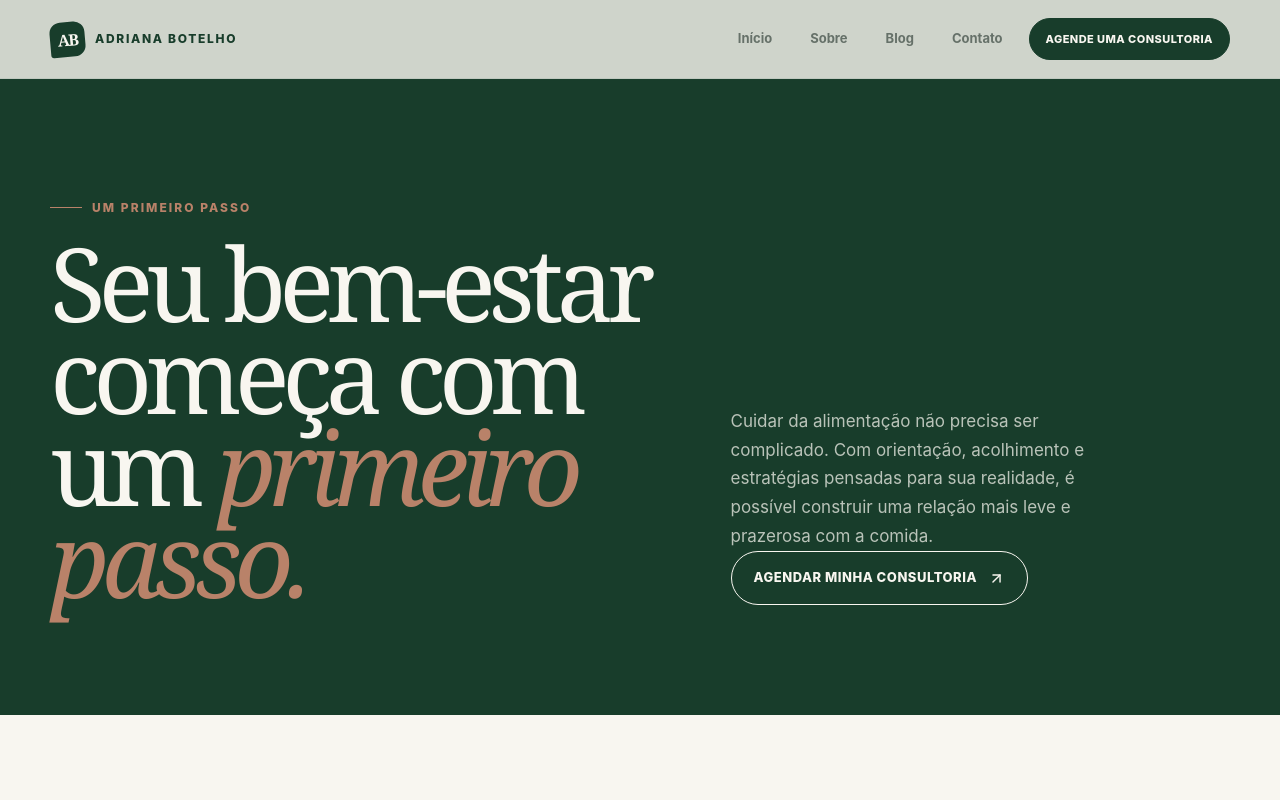
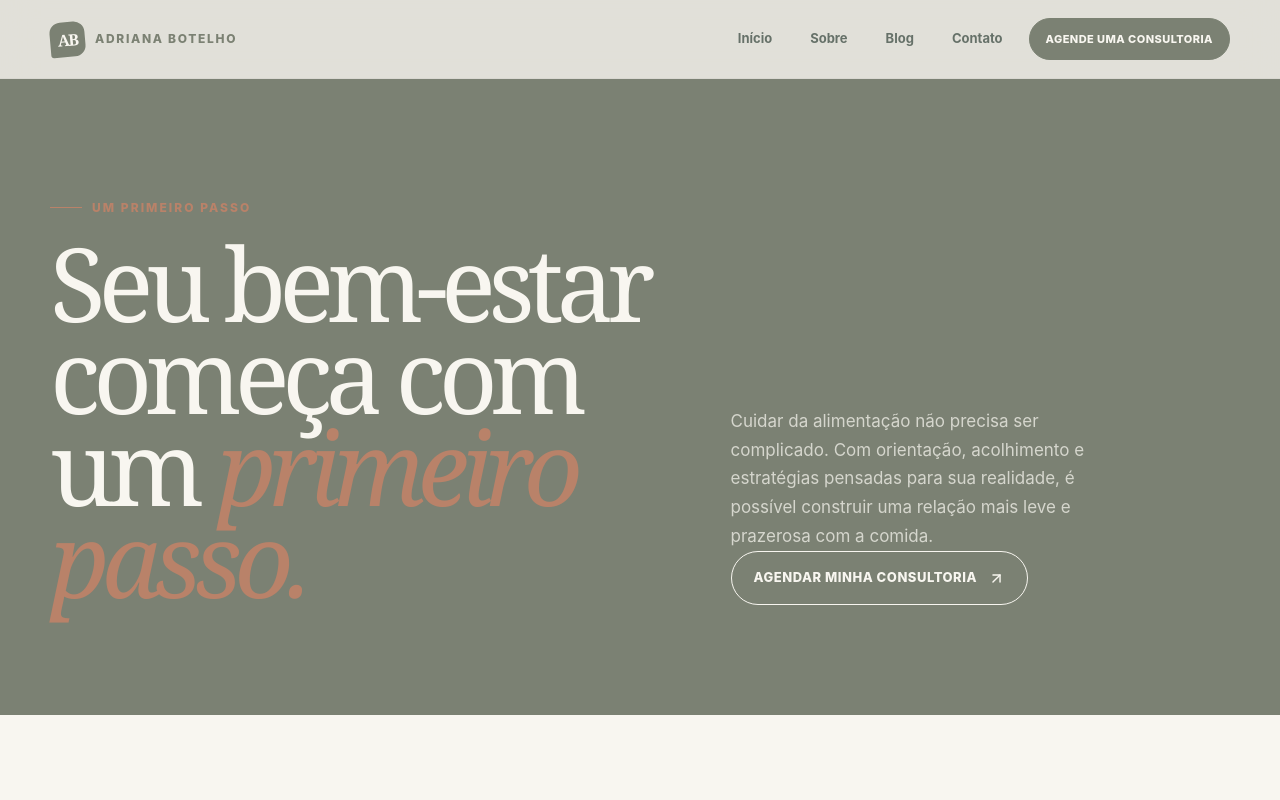
Before and after one commit to richardheyjedi/adrianabotelho, a Next.js app: page /contato in a window 1280 px wide. Shown: the top 800 px of the page. Built offline with nearby package versions, Linux system fonts and the light colour scheme.

Commit message:
Update site primary color palette

```diff
--- a/public/links/index.html
+++ b/public/links/index.html
@@ -3,7 +3,7 @@
 <head>
   <meta charset="utf-8">
   <meta name="viewport" content="width=device-width, initial-scale=1, viewport-fit=cover">
-  <meta name="theme-color" content="#183d2b">
+  <meta name="theme-color" content="#7b8173">
   <meta name="description" content="Adriana Botelho, nutricionista. Ciência, sabor e propósito para a alimentação caber na rotina da família.">
   <meta property="og:title" content="Adriana Botelho | Nutricionista">
   <meta property="og:description" content="Ciência, sabor e propósito.">
@@ -11,8 +11,8 @@
   <title>Adriana Botelho | Nutricionista</title>
   <style>
     :root {
-      --forest: #183d2b;
-      --forest-2: #245439;
+      --forest: #7b8173;
+      --forest-2: #656b5e;
       --moss: #5b7b5c;
       --sage: #a9c0a5;
       --mint: #e1ecdd;
@@ -25,7 +25,7 @@
       --rust: #b87356;
       --display: Georgia, "Times New Roman", serif;
       --body: Inter, ui-sans-serif, system-ui, -apple-system, BlinkMacSystemFont, "Segoe UI", sans-serif;
-      --shadow: 0 18px 45px rgba(24, 61, 43, .12);
+      --shadow: 0 18px 45px rgba(123, 129, 115, .12);
     }
 
     * { box-sizing: border-box; }
@@ -41,11 +41,11 @@
 
     .page { width: min(100% - 28px, 620px); margin: 0 auto; padding: 26px 0 34px; }
     .scroll-progress { position: fixed; inset: 0 0 auto; z-index: 30; height: 3px; background: var(--gold); transform: scaleX(0); transform-origin: left center; will-change: transform; }
-    .quick-nav { position: sticky; top: 13px; z-index: 12; display: grid; grid-template-columns: repeat(3, 1fr); gap: 4px; margin: 24px 0 2px; padding: 5px; border: 1px solid rgba(210, 221, 208, .92); border-radius: 16px; background: rgba(255, 254, 251, .78); box-shadow: 0 8px 24px rgba(24, 61, 43, .08); backdrop-filter: blur(16px); }
+    .quick-nav { position: sticky; top: 13px; z-index: 12; display: grid; grid-template-columns: repeat(3, 1fr); gap: 4px; margin: 24px 0 2px; padding: 5px; border: 1px solid rgba(210, 221, 208, .92); border-radius: 16px; background: rgba(255, 254, 251, .78); box-shadow: 0 8px 24px rgba(123, 129, 115, .08); backdrop-filter: blur(16px); }
     .quick-nav a { display: flex; align-items: center; justify-content: center; gap: 6px; min-height: 35px; border-radius: 11px; color: var(--muted); font-size: 11px; font-weight: 850; text-decoration: none; transition: color .22s, background .22s, transform .22s; }
     .quick-nav a::before { width: 5px; height: 5px; content: ""; border: 1px solid currentColor; border-radius: 50%; opacity: .65; }
     .quick-nav a:hover { color: var(--forest); background: var(--mint); transform: translateY(-1px); }
-    .quick-nav a.is-active { color: var(--white); background: var(--forest); box-shadow: 0 5px 12px rgba(24, 61, 43, .16); }
+    .quick-nav a.is-active { color: var(--white); background: var(--forest); box-shadow: 0 5px 12px rgba(123, 129, 115, .16); }
     .quick-nav a.is-active::before { border-color: var(--gold); background: var(--gold); }
     .topline { display: flex; align-items: center; justify-content: space-between; gap: 14px; margin-bottom: 26px; color: var(--moss); font-size: 10px; font-weight: 900; letter-spacing: .17em; text-transform: uppercase; }
     .topline::before { display: block; width: 38px; height: 1px; content: ""; background: var(--rust); }
@@ -55,7 +55,7 @@
 
     .profile { position: relative; text-align: center; }
     .profile::before { position: absolute; top: 37px; left: 50%; width: 190px; height: 190px; content: ""; border: 1px solid rgba(91, 123, 92, .23); border-radius: 50%; transform: translateX(-50%); }
-    .photo-wrap { position: relative; z-index: 1; display: inline-block; padding: 6px; border: 1px solid rgba(91, 123, 92, .26); border-radius: 50%; background: rgba(255, 254, 251, .64); box-shadow: 0 10px 25px rgba(24, 61, 43, .09); }
+    .photo-wrap { position: relative; z-index: 1; display: inline-block; padding: 6px; border: 1px solid rgba(91, 123, 92, .26); border-radius: 50%; background: rgba(255, 254, 251, .64); box-shadow: 0 10px 25px rgba(123, 129, 115, .09); }
     .foto { display: block; width: 110px; height: 110px; border: 3px solid var(--white); border-radius: 50%; object-fit: cover; background: linear-gradient(145deg, var(--sage), var(--forest)); }
     .presence { position: absolute; right: 5px; bottom: 11px; width: 16px; height: 16px; border: 3px solid var(--white); border-radius: 50%; background: var(--gold); }
     h1, h2, p { margin-top: 0; }
@@ -65,10 +65,10 @@
     .frase { position: relative; z-index: 1; max-width: 460px; margin: 12px auto 0; color: var(--muted); font-size: 14px; line-height: 1.65; }
     .socials { position: relative; z-index: 1; display: flex; justify-content: center; gap: 9px; margin-top: 20px; }
     .socials a { display: grid; place-items: center; width: 42px; height: 42px; border: 1px solid var(--line); border-radius: 50%; color: var(--forest); background: rgba(255, 254, 251, .78); transition: transform .25s, color .25s, background .25s, box-shadow .25s; }
-    .socials a:hover { color: var(--white); background: var(--forest); box-shadow: 0 9px 18px rgba(24, 61, 43, .18); transform: translateY(-4px) rotate(-4deg); }
+    .socials a:hover { color: var(--white); background: var(--forest); box-shadow: 0 9px 18px rgba(123, 129, 115, .18); transform: translateY(-4px) rotate(-4deg); }
     .socials svg { width: 18px; height: 18px; }
     .share-button { display: inline-flex; align-items: center; gap: 7px; min-height: 42px; padding: 0 14px; border: 1px solid var(--line); border-radius: 999px; color: var(--forest); background: rgba(255, 254, 251, .78); cursor: pointer; font-size: 11px; font-weight: 850; transition: transform .25s, color .25s, background .25s, box-shadow .25s; }
-    .share-button:hover, .share-button.is-copied { color: var(--white); background: var(--forest); box-shadow: 0 9px 18px rgba(24, 61, 43, .18); transform: translateY(-3px); }
+    .share-button:hover, .share-button.is-copied { color: var(--white); background: var(--forest); box-shadow: 0 9px 18px rgba(123, 129, 115, .18); transform: translateY(-3px); }
     .share-button svg { width: 15px; height: 15px; }
 
     main { position: relative; z-index: 1; }
@@ -78,10 +78,10 @@
     .label::before { width: 22px; height: 2px; content: ""; border-radius: 2px; background: var(--rust); }
 
     .destaque { position: relative; overflow: hidden; border: 1px solid rgba(91, 123, 92, .28); border-radius: 28px; background: var(--white); box-shadow: var(--shadow); transform: perspective(1000px) rotateX(var(--rx, 0deg)) rotateY(var(--ry, 0deg)); transition: transform .18s ease, box-shadow .3s ease; }
-    .destaque:hover { box-shadow: 0 24px 60px rgba(24, 61, 43, .17); }
+    .destaque:hover { box-shadow: 0 24px 60px rgba(123, 129, 115, .17); }
     .destaque::after { position: absolute; top: -90px; right: -110px; width: 220px; height: 220px; content: ""; border: 1px solid rgba(255,255,255,.43); border-radius: 50%; box-shadow: 0 0 0 23px rgba(255,255,255,.08), 0 0 0 47px rgba(255,255,255,.05); pointer-events: none; }
     .feature-media { position: relative; overflow: hidden; aspect-ratio: 1.45 / 1; background: var(--forest); }
-    .feature-media::before { position: absolute; inset: 0; content: ""; background: linear-gradient(135deg, rgba(24,61,43,.95), rgba(72,111,77,.8) 52%, rgba(185,115,86,.68)); }
+    .feature-media::before { position: absolute; inset: 0; content: ""; background: linear-gradient(135deg, rgba(123,129,115,.95), rgba(123,129,115,.8) 52%, rgba(185,115,86,.68)); }
     .feature-media::after { position: absolute; right: -7%; bottom: -28%; width: 58%; aspect-ratio: 1; content: ""; border: 1px solid rgba(255,255,255,.3); border-radius: 50%; box-shadow: 0 0 0 27px rgba(255,255,255,.08), 0 0 0 57px rgba(255,255,255,.05); }
     .feature-media picture { position: relative; z-index: 1; display: block; width: 100%; height: 100%; }
     .feature-media img { position: relative; z-index: 1; display: block; width: 100%; height: 100%; object-fit: cover; opacity: 0; transition: opacity .35s; }
@@ -99,11 +99,11 @@
     .em-breve--active { border-style: solid; color: var(--white); background: var(--forest); cursor: pointer; }
 
     .links { display: grid; gap: 11px; }
-    .link { position: relative; display: flex; align-items: center; gap: 13px; min-height: 70px; overflow: hidden; padding: 11px 14px; border: 1px solid var(--line); border-radius: 18px; color: var(--ink); background: rgba(255, 254, 251, .82); text-decoration: none; box-shadow: 0 6px 16px rgba(24, 61, 43, .035); transition: transform .25s, border-color .25s, background .25s, box-shadow .25s; }
+    .link { position: relative; display: flex; align-items: center; gap: 13px; min-height: 70px; overflow: hidden; padding: 11px 14px; border: 1px solid var(--line); border-radius: 18px; color: var(--ink); background: rgba(255, 254, 251, .82); text-decoration: none; box-shadow: 0 6px 16px rgba(123, 129, 115, .035); transition: transform .25s, border-color .25s, background .25s, box-shadow .25s; }
     .link::before { position: absolute; inset: 0 auto 0 0; width: 3px; content: ""; background: var(--moss); transform: scaleY(0); transform-origin: bottom; transition: transform .25s; }
-    .link:hover { border-color: var(--sage); background: var(--white); box-shadow: 0 11px 25px rgba(24, 61, 43, .1); transform: translateY(-3px); }
+    .link:hover { border-color: var(--sage); background: var(--white); box-shadow: 0 11px 25px rgba(123, 129, 115, .1); transform: translateY(-3px); }
     .link:hover::before { transform: scaleY(1); transform-origin: top; }
-    .capa { flex: 0 0 47px; width: 47px; height: 57px; border-radius: 8px; object-fit: cover; background: linear-gradient(145deg, var(--moss), var(--forest)); box-shadow: 0 5px 12px rgba(24, 61, 43, .17); }
+    .capa { flex: 0 0 47px; width: 47px; height: 57px; border-radius: 8px; object-fit: cover; background: linear-gradient(145deg, var(--moss), var(--forest)); box-shadow: 0 5px 12px rgba(123, 129, 115, .17); }
     .icone { display: grid; flex: 0 0 46px; place-items: center; width: 46px; height: 46px; border-radius: 14px; color: var(--forest); background: var(--mint); transition: color .25s, background .25s, transform .25s; }
     .link:hover .icone { color: var(--white); background: var(--forest); transform: rotate(-5deg); }
     .icone svg { width: 21px; height: 21px; }
@@ -113,7 +113,7 @@
     .seta { flex: 0 0 auto; color: var(--moss); font-size: 23px; transition: transform .25s; }
     .link:hover .seta { transform: translateX(4px); }
 
-    .sobre { padding: 24px 22px 21px; border: 1px solid var(--line); border-radius: 23px; background: rgba(255, 254, 251, .84); box-shadow: 0 9px 24px rgba(24, 61, 43, .045); }
+    .sobre { padding: 24px 22px 21px; border: 1px solid var(--line); border-radius: 23px; background: rgba(255, 254, 251, .84); box-shadow: 0 9px 24px rgba(123, 129, 115, .045); }
     .sobre h2 { margin: 0; color: var(--forest); font-family: var(--display); font-size: 29px; font-weight: 400; letter-spacing: -.04em; }
     .crn { margin: 4px 0 0; color: var(--muted); font-size: 12px; font-weight: 700; }
     .sobre > p:not(.crn) { margin: 15px 0 0; color: var(--muted); font-size: 14px; line-height: 1.7; }
--- a/src/app/globals.css
+++ b/src/app/globals.css
@@ -1,8 +1,9 @@
 @import "tailwindcss";
 
 :root {
-  --forest: #183d2b;
-  --forest-2: #245339;
+  --forest: #7b8173;
+  --forest-2: #656b5e;
+  --forest-rgb: 123, 129, 115;
   --ivory: #f8f6f0;
   --cream: #eeece4;
   --sage: #a9b7a5;
@@ -10,7 +11,7 @@
   --charcoal: #2b302c;
   --muted: #667169;
   --white: #fff;
-  --line: rgba(24, 61, 43, .16);
+  --line: rgba(var(--forest-rgb), .16);
   --serif: Georgia, 'Times New Roman', serif;
   --sans: Inter, Manrope, ui-sans-serif, system-ui, -apple-system, BlinkMacSystemFont, 'Segoe UI', sans-serif;
   --ease: cubic-bezier(.22, 1, .36, 1);
@@ -42,7 +43,7 @@ img { max-width: 100%; }
 .section-intro { max-width: 440px; color: var(--muted); font-size: 17px; line-height: 1.7; }
 .section-forest .section-intro { color: rgba(248,246,240,.72); }
 .button { display: inline-flex; align-items: center; justify-content: center; gap: 11px; min-height: 54px; padding: 0 22px; border: 1px solid var(--forest); border-radius: 999px; background: var(--forest); color: var(--ivory); text-decoration: none; font-size: 13px; font-weight: 800; letter-spacing: .04em; text-transform: uppercase; transition: background .25s var(--ease), color .25s var(--ease), transform .25s var(--ease), box-shadow .25s var(--ease); }
-.button:hover { background: var(--forest-2); box-shadow: 0 14px 28px rgba(24,61,43,.18); transform: translateY(-3px); }
+.button:hover { background: var(--forest-2); box-shadow: 0 14px 28px rgba(var(--forest-rgb),.18); transform: translateY(-3px); }
 .button-light { border-color: var(--ivory); background: transparent; color: var(--ivory); }
 .button-light:hover { background: var(--ivory); color: var(--forest); }
 .button-small { min-height: 42px; padding: 0 16px; font-size: 11px; }
@@ -51,7 +52,7 @@ img { max-width: 100%; }
 .text-link:hover svg { transform: translate(3px, -3px); }
 
 /* Header */
-.site-header { position: fixed; inset: 0 0 auto; z-index: 50; color: var(--forest); background: rgba(248,246,240,.82); border-bottom: 1px solid rgba(24,61,43,.08); backdrop-filter: blur(18px); }
+.site-header { position: fixed; inset: 0 0 auto; z-index: 50; color: var(--forest); background: rgba(248,246,240,.82); border-bottom: 1px solid rgba(var(--forest-rgb),.08); backdrop-filter: blur(18px); }
 .header-inner { display: flex; align-items: center; justify-content: space-between; gap: 26px; min-height: 78px; }
 .wordmark { display: inline-flex; align-items: center; gap: 10px; color: var(--forest); font-size: 12px; font-weight: 850; letter-spacing: .14em; text-decoration: none; text-transform: uppercase; }
 .wordmark-monogram { display: grid; place-items: center; width: 35px; height: 35px; border-radius: 11px 11px 11px 3px; background: var(--forest); color: var(--ivory); font-family: var(--serif); font-size: 16px; letter-spacing: -.1em; transform: rotate(-5deg); }
@@ -93,7 +94,7 @@ img { max-width: 100%; }
 .intro-copy p { max-width: 560px; margin: 0 0 20px; color: var(--muted); font-size: 18px; line-height: 1.72; }
 .editorial-photo { position: relative; min-height: 520px; overflow: hidden; background: var(--sage); }
 .editorial-photo img { object-fit: cover; transition: transform .8s var(--ease); }
-.editorial-photo::after { position: absolute; inset: 0; content: ''; background: linear-gradient(180deg, transparent 45%, rgba(24,61,43,.48)); pointer-events: none; }
+.editorial-photo::after { position: absolute; inset: 0; content: ''; background: linear-gradient(180deg, transparent 45%, rgba(var(--forest-rgb),.48)); pointer-events: none; }
 .editorial-photo:hover img { transform: scale(1.04); }
 .editorial-photo-caption { position: absolute; bottom: 24px; left: 24px; z-index: 1; color: var(--ivory); font-family: var(--serif); font-size: 25px; font-style: italic; }
 .material-grid { display: grid; grid-template-columns: 1fr 1fr; align-items: center; gap: clamp(36px, 8vw, 120px); }
@@ -106,7 +107,7 @@ img { max-width: 100%; }
 .material-mockup::before { position: absolute; width: 78%; aspect-ratio: 1; content: ''; border: 1px solid rgba(169,183,165,.34); border-radius: 50%; }
 .material-cover { position: relative; z-index: 1; width: min(290px, 68%); aspect-ratio: .74; padding: 18px; border: 9px solid var(--ivory); background: var(--cream); box-shadow: 24px 24px 0 rgba(185,130,105,.55); transform: rotate(5deg); }
 .material-cover img { width: 100%; height: 100%; object-fit: cover; }
-.material-note { position: absolute; right: 5%; bottom: 12%; z-index: 2; padding: 11px 15px; border: 1px solid rgba(248,246,240,.32); color: var(--ivory); background: rgba(24,61,43,.75); font-size: 11px; font-weight: 800; }
+.material-note { position: absolute; right: 5%; bottom: 12%; z-index: 2; padding: 11px 15px; border: 1px solid rgba(248,246,240,.32); color: var(--ivory); background: rgba(var(--forest-rgb),.75); font-size: 11px; font-weight: 800; }
 .section-heading-row { display: flex; align-items: end; justify-content: space-between; gap: 30px; margin-bottom: 48px; }
 .section-heading-row h2 { margin: 0; font-size: clamp(43px, 5.5vw, 72px); line-height: .98; }
 .section-heading-row p { max-width: 400px; margin: 0; color: var(--muted); line-height: 1.7; }
@@ -114,8 +115,8 @@ img { max-width: 100%; }
 .recipe-card { min-height: 470px; display: flex; flex-direction: column; justify-content: space-between; overflow: hidden; padding: 25px; background: var(--cream); transition: transform .35s var(--ease), box-shadow .35s var(--ease); }
 .recipe-card:nth-child(2) { margin-top: 70px; background: var(--sage); }
 .recipe-card:nth-child(3) { background: var(--forest); color: var(--ivory); }
-.recipe-card:hover { box-shadow: 0 22px 40px rgba(24,61,43,.14); transform: translateY(-8px); }
-.recipe-image { position: relative; min-height: 220px; overflow: hidden; background: linear-gradient(135deg, rgba(24,61,43,.14), rgba(185,130,105,.35)); color: var(--forest); font-family: var(--serif); font-size: 26px; font-style: italic; text-align: center; }
+.recipe-card:hover { box-shadow: 0 22px 40px rgba(var(--forest-rgb),.14); transform: translateY(-8px); }
+.recipe-image { position: relative; min-height: 220px; overflow: hidden; background: linear-gradient(135deg, rgba(var(--forest-rgb),.14), rgba(185,130,105,.35)); color: var(--forest); font-family: var(--serif); font-size: 26px; font-style: italic; text-align: center; }
 .recipe-image img { object-fit: cover; transition: transform .7s var(--ease); }
 .recipe-card:hover .recipe-image img { transform: scale(1.06); }
 .recipe-card:nth-child(3) .recipe-image { color: var(--ivory); background: rgba(248,246,240,.12); }
@@ -140,7 +141,7 @@ img { max-width: 100%; }
 /* Forms */
 .field { display: grid; gap: 7px; }
 .field label { color: inherit; font-size: 12px; font-weight: 800; letter-spacing: .08em; text-transform: uppercase; }
-.field input, .field textarea, .field select { width: 100%; border: 1px solid rgba(24,61,43,.2); border-radius: 0; padding: 14px 15px; color: var(--charcoal); background: rgba(255,255,255,.58); outline: none; transition: border-color .2s, box-shadow .2s, background .2s; }
+.field input, .field textarea, .field select { width: 100%; border: 1px solid rgba(var(--forest-rgb),.2); border-radius: 0; padding: 14px 15px; color: var(--charcoal); background: rgba(255,255,255,.58); outline: none; transition: border-color .2s, box-shadow .2s, background .2s; }
 .section-forest .field input, .section-forest .field textarea, .section-forest .field select { border-color: rgba(248,246,240,.25); color: var(--ivory); background: rgba(248,246,240,.09); }
 .field textarea { resize: vertical; }
 .field input:focus, .field textarea:focus, .field select:focus { border-color: var(--terracotta); box-shadow: 0 0 0 3px rgba(185,130,105,.18); background: var(--white); }
@@ -175,12 +176,12 @@ img { max-width: 100%; }
 .story-image { object-fit: cover; }
 .story-visual .image-placeholder { height: 100%; }
 .image-placeholder { position: relative; display: flex; min-height: 320px; flex-direction: column; justify-content: end; overflow: hidden; padding: 28px; background: var(--sage); }
-.image-placeholder::before { position: absolute; top: -15%; right: -10%; width: 85%; aspect-ratio: 1; content: ''; border: 1px solid rgba(24,61,43,.28); border-radius: 50%; box-shadow: 0 0 0 22px rgba(24,61,43,.06); }
+.image-placeholder::before { position: absolute; top: -15%; right: -10%; width: 85%; aspect-ratio: 1; content: ''; border: 1px solid rgba(var(--forest-rgb),.28); border-radius: 50%; box-shadow: 0 0 0 22px rgba(var(--forest-rgb),.06); }
 .image-placeholder::after { position: absolute; right: 20%; bottom: 19%; width: 34%; aspect-ratio: 1; content: ''; border-radius: 50%; background: rgba(248,246,240,.72); }
 .image-placeholder > * { position: relative; z-index: 1; }
 .image-placeholder span { color: var(--forest); font-size: 11px; font-weight: 900; letter-spacing: .15em; text-transform: uppercase; }
 .image-placeholder strong { max-width: 280px; margin-top: 8px; color: var(--forest); font-family: var(--serif); font-size: 36px; font-weight: 400; line-height: .95; }
-.image-placeholder small { max-width: 280px; margin-top: 11px; color: rgba(24,61,43,.68); font-size: 12px; line-height: 1.4; }
+.image-placeholder small { max-width: 280px; margin-top: 11px; color: rgba(var(--forest-rgb),.68); font-size: 12px; line-height: 1.4; }
 .tone-terracotta { background: var(--terracotta); }
 .tone-terracotta::before { border-color: rgba(248,246,240,.35); }
 .tone-terracotta span, .tone-terracotta strong, .tone-terracotta small { color: var(--ivory); }
@@ -204,7 +205,7 @@ img { max-width: 100%; }
 .roadmap-step p { max-width: 420px; margin: 0; color: rgba(248,246,240,.68); font-size: 14px; line-height: 1.6; }
 .brand-origin-visual { position: relative; min-height: 560px; overflow: hidden; background: var(--sage); }
 .brand-origin-visual img { object-fit: cover; }
-.brand-origin-visual::after { position: absolute; inset: 0; content: ''; background: linear-gradient(180deg, transparent 38%, rgba(24,61,43,.58)); pointer-events: none; }
+.brand-origin-visual::after { position: absolute; inset: 0; content: ''; background: linear-gradient(180deg, transparent 38%, rgba(var(--forest-rgb),.58)); pointer-events: none; }
 .brand-origin-visual span { position: absolute; bottom: 26px; left: 26px; z-index: 1; color: var(--ivory); font-family: var(--serif); font-size: 34px; font-style: italic; line-height: .95; }
 .contact-hero { background: var(--forest); }
 .contact-hero h1 { color: var(--ivory); }
@@ -240,12 +241,12 @@ img { max-width: 100%; }
 .category-field { padding: 10px 0 10px 13px; }
 .article-results { display: grid; grid-template-columns: repeat(2, 1fr); gap: 18px; }
 .article-card { overflow: hidden; background: var(--cream); transition: transform .35s var(--ease), box-shadow .35s var(--ease); }
-.article-card:hover { box-shadow: 0 20px 42px rgba(24,61,43,.12); transform: translateY(-6px); }
+.article-card:hover { box-shadow: 0 20px 42px rgba(var(--forest-rgb),.12); transform: translateY(-6px); }
 .article-card-featured { grid-column: 1 / -1; display: grid; grid-template-columns: 1fr 1fr; }
 .article-visual { position: relative; display: flex; min-height: 290px; flex-direction: column; justify-content: end; overflow: hidden; background: var(--sage); color: var(--forest); }
 .article-visual img { object-fit: cover; transition: transform .7s var(--ease); }
 .article-card:hover .article-visual img { transform: scale(1.05); }
-.article-visual::after { position: absolute; inset: 0; content: ''; background: linear-gradient(180deg, transparent 35%, rgba(24,61,43,.68)); pointer-events: none; }
+.article-visual::after { position: absolute; inset: 0; content: ''; background: linear-gradient(180deg, transparent 35%, rgba(var(--forest-rgb),.68)); pointer-events: none; }
 .article-card-featured .article-visual { min-height: 390px; }
 .article-visual-overlay { position: relative; z-index: 1; display: flex; flex-direction: column; justify-content: end; min-height: 100%; padding: 25px; color: var(--ivory); }
 .article-visual-overlay span { font-size: 10px; font-weight: 900; letter-spacing: .14em; text-transform: uppercase; }
--- a/src/app/layout.tsx
+++ b/src/app/layout.tsx
@@ -11,7 +11,7 @@ export const metadata: Metadata = {
   robots: { index: true, follow: true },
 };
 
-export const viewport: Viewport = { themeColor: '#183D2B', colorScheme: 'light' };
+export const viewport: Viewport = { themeColor: '#7B8173', colorScheme: 'light' };
 
 export default function RootLayout({ children }: Readonly<{ children: React.ReactNode }>) {
   return <html lang="pt-BR"><body><SiteHeader /><main>{children}</main><SiteFooter /></body></html>;
```
